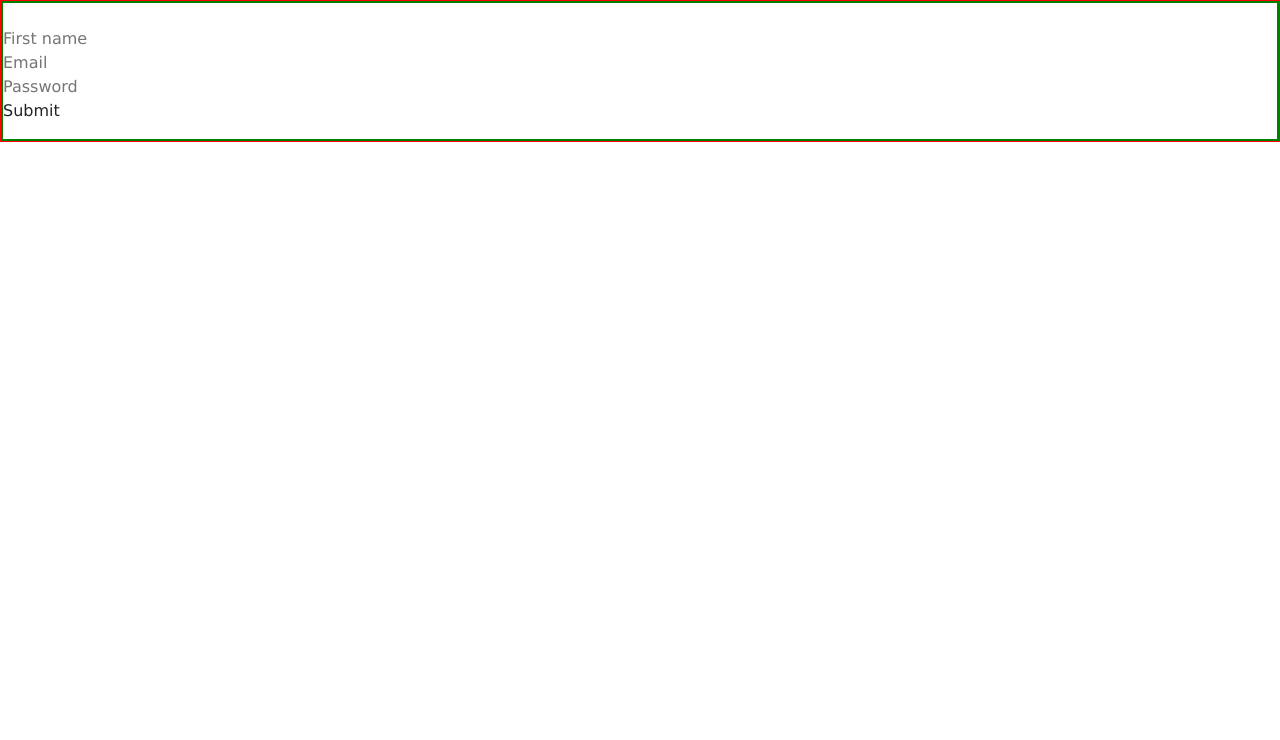
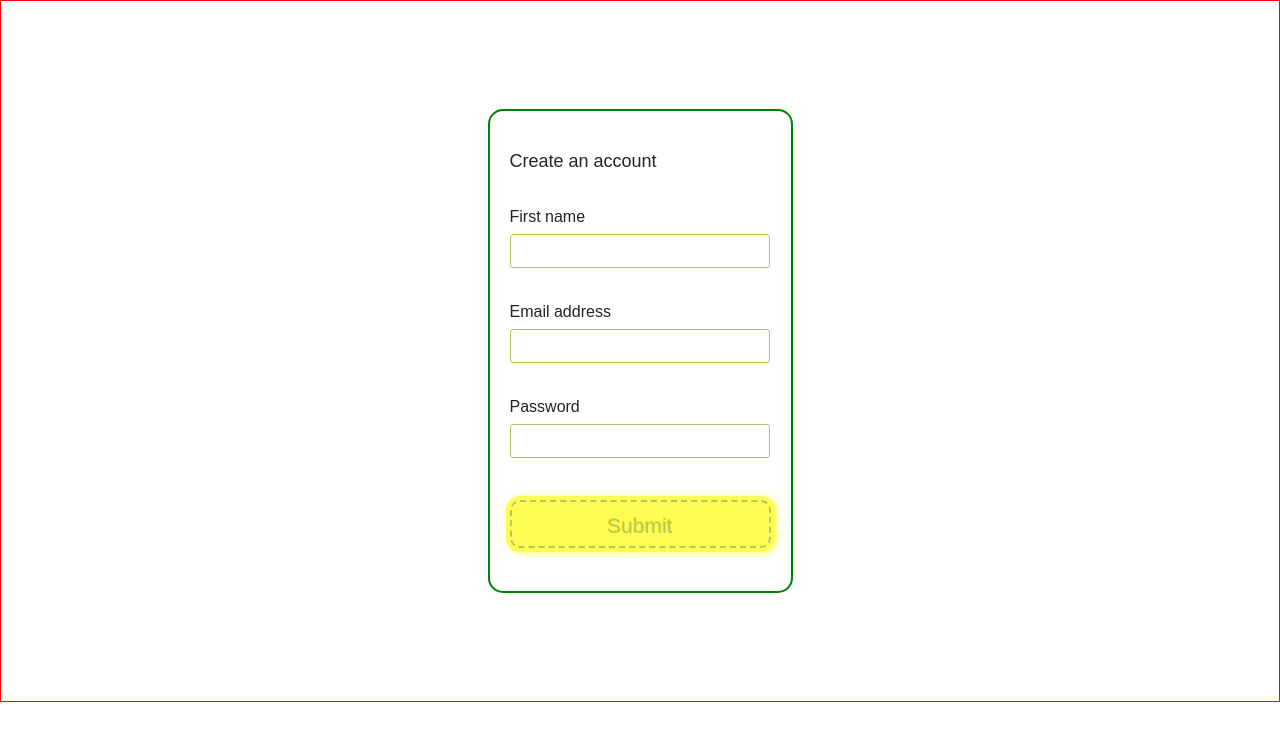
Before and after one commit to PersephoneQueenOfFlowers/goal-garden, a React (Create React App) app in the folder frontend/: page /#/signup in a window 1280 px wide. Shown: the top 740 px of the page. Built offline with nearby package versions, Linux system fonts and the light colour scheme.

Commit message:
add css to signup form

```diff
--- a/frontend/public/css/App.css
+++ b/frontend/public/css/App.css
@@ -43,6 +43,9 @@ input[type="submit"] {
 
 button:hover {
   cursor: pointer; }
+
+body {
+  margin: 0 auto; }
 
 .shimmer {
   text-align: center;
@@ -256,10 +259,54 @@ body {
       width: 10%; }
 
 .signup-form-container {
-  border: 1px solid red; }
+  border: 1px solid red;
+  display: flex;
+  justify-content: center;
+  align-items: center;
+  height: 700px; }
 
 .signup-form {
-  border: 1px solid green; }
+  border: 2px solid green;
+  height: 440px;
+  padding: 20px;
+  border-radius: 15px; }
+  .signup-form h2 {
+    font-family: "Myriad Pro", Myriad, "Liberation Sans", "Nimbus Sans L", "Helvetica Neue", Helvetica, Arial, sans-serif;
+    margin-top: 20px;
+    font-weight: 400;
+    font-size: 18px; }
+
+.signup-form input {
+  border: 1px solid #acc95c;
+  border-radius: 3px;
+  width: 250px;
+  height: 32px;
+  padding-left: 8px;
+  margin-top: 5px; }
+
+.signup-form label {
+  font-family: "Myriad Pro", Myriad, "Liberation Sans", "Nimbus Sans L", "Helvetica Neue", Helvetica, Arial, sans-serif; }
+
+.signup-button {
+  width: 225px;
+  height: 24px;
+  padding: 10px 16px;
+  margin-top: 10px;
+  text-align: center;
+  background: #fffd54;
+  color: #acc95c;
+  font-size: 21px;
+  font-weight: bold;
+  line-height: 1.3em;
+  border: 2px dashed #acc95c;
+  border-radius: 10px;
+  box-shadow: 0 0 0 4px #fffd54, 2px 1px 6px 4px #fffd54;
+  text-shadow: -1px -1px #ffde1c;
+  font-weight: normal;
+  font-family: "Myriad Pro", Myriad, "Liberation Sans", "Nimbus Sans L", "Helvetica Neue", Helvetica, Arial, sans-serif; }
+
+.signup-button:hover {
+  text-decoration: underline; }
 
 .App {
   text-align: center; }
--- a/frontend/public/css/signup.css
+++ b/frontend/public/css/signup.css
@@ -1,5 +1,49 @@
 .signup-form-container {
-  border: 1px solid red; }
+  border: 1px solid red;
+  display: flex;
+  justify-content: center;
+  align-items: center;
+  height: 700px; }
 
 .signup-form {
-  border: 1px solid green; }
+  border: 2px solid green;
+  height: 440px;
+  padding: 20px;
+  border-radius: 15px; }
+  .signup-form h2 {
+    font-family: "Myriad Pro", Myriad, "Liberation Sans", "Nimbus Sans L", "Helvetica Neue", Helvetica, Arial, sans-serif;
+    margin-top: 20px;
+    font-weight: 400;
+    font-size: 18px; }
+
+.signup-form input {
+  border: 1px solid #acc95c;
+  border-radius: 3px;
+  width: 250px;
+  height: 32px;
+  padding-left: 8px;
+  margin-top: 5px; }
+
+.signup-form label {
+  font-family: "Myriad Pro", Myriad, "Liberation Sans", "Nimbus Sans L", "Helvetica Neue", Helvetica, Arial, sans-serif; }
+
+.signup-button {
+  width: 225px;
+  height: 24px;
+  padding: 10px 16px;
+  margin-top: 10px;
+  text-align: center;
+  background: #fffd54;
+  color: #acc95c;
+  font-size: 21px;
+  font-weight: bold;
+  line-height: 1.3em;
+  border: 2px dashed #acc95c;
+  border-radius: 10px;
+  box-shadow: 0 0 0 4px #fffd54, 2px 1px 6px 4px #fffd54;
+  text-shadow: -1px -1px #ffde1c;
+  font-weight: normal;
+  font-family: "Myriad Pro", Myriad, "Liberation Sans", "Nimbus Sans L", "Helvetica Neue", Helvetica, Arial, sans-serif; }
+
+.signup-button:hover {
+  text-decoration: underline; }
--- a/frontend/src/components/session/signup_form.js
+++ b/frontend/src/components/session/signup_form.js
@@ -55,28 +55,48 @@ class SignupForm extends React.Component {
   render() {
     return (
       <div className="signup-form-container">
-        <form onSubmit={this.handleSubmit} className="signup-form">
+        <form onSubmit={this.handleSubmit} >
           <div className="signup-form">
+            <div>
+              <h2>Create an account</h2>
+            </div>
             <br/>
+            <div>
+              <label>First name
+                <div>
                   <input type="text"
                     value={this.state.firstName}
                     onChange={this.update('firstName')}
-                placeholder="First name"
+                    autoFocus="autofocus"
                   />
+                </div>
+              </label>
+            </div>
             <br/>
+            <div>
+              <label>Email address
+                  <div>
                       <input type="text"
                         value={this.state.email}
                         onChange={this.update('email')}
-                placeholder="Email"
                       />
+                  </div>
+              </label>
+            </div>
             <br/>
+              <div>
+                  <label>Password
+                      <div>
                           <input type="password"
                             value={this.state.password}
                             onChange={this.update('password')}
-                placeholder="Password"
                           />
+
+                      </div>
+                  </label>
+            </div>
             <br/>
-            <input type="submit" value="Submit" />
+            <button type="submit" className="signup-button">Submit</button>
             {this.renderErrors()}
           </div>
         </form>
--- a/frontend/src/styles/_reset.scss
+++ b/frontend/src/styles/_reset.scss
@@ -49,3 +49,6 @@ input[type="submit"] {
 button:hover{
     cursor:pointer
 }
+body{
+  margin: 0 auto;
+}
--- a/frontend/src/styles/signup.scss
+++ b/frontend/src/styles/signup.scss
@@ -1,7 +1,53 @@
 .signup-form-container{
     border: 1px solid red;
+    display: flex;
+    justify-content: center;
+    align-items: center;
+    height: 700px;
+}
+.signup-form{
+    border: 2px solid green;
+    height: 440px;
+    padding: 20px;
+    border-radius: 15px;
+    h2{
+        font-family:  "Myriad Pro", Myriad, "Liberation Sans", "Nimbus Sans L", "Helvetica Neue", Helvetica, Arial, sans-serif;
+        margin-top: 20px;
+        font-weight: 400;
+        font-size: 18px;
+    }
+}
+.signup-form input{
+    border: 1px solid rgb(172,201,92);
+    border-radius: 3px;
+    width: 250px;
+    height: 32px;
+    padding-left: 8px;
+    margin-top: 5px;
+}
+.signup-form label{
+    font-family:  "Myriad Pro", Myriad, "Liberation Sans", "Nimbus Sans L", "Helvetica Neue", Helvetica, Arial, sans-serif;
 
 }
-.signup-form{
-    border: 1px solid green;
+.signup-button {
+    width: 225px;
+    height: 24px;
+    padding: 10px 16px;
+    margin-top: 10px;
+    text-align: center;
+    background: #fffd54;
+    color: #acc95c;
+    font-size: 21px;
+    font-weight: bold;
+    line-height: 1.3em;
+    border: 2px dashed #acc95c;
+    border-radius: 10px;
+    box-shadow: 0 0 0 4px #fffd54, 2px 1px 6px 4px #fffd54;
+    text-shadow: -1px -1px #ffde1c;
+    font-weight: normal;
+    font-family:  "Myriad Pro", Myriad, "Liberation Sans", "Nimbus Sans L", "Helvetica Neue", Helvetica, Arial, sans-serif;
 }
+
+.signup-button:hover{
+    text-decoration: underline;
+}
```
Lines whose indentation alone changed are shown as unchanged.
